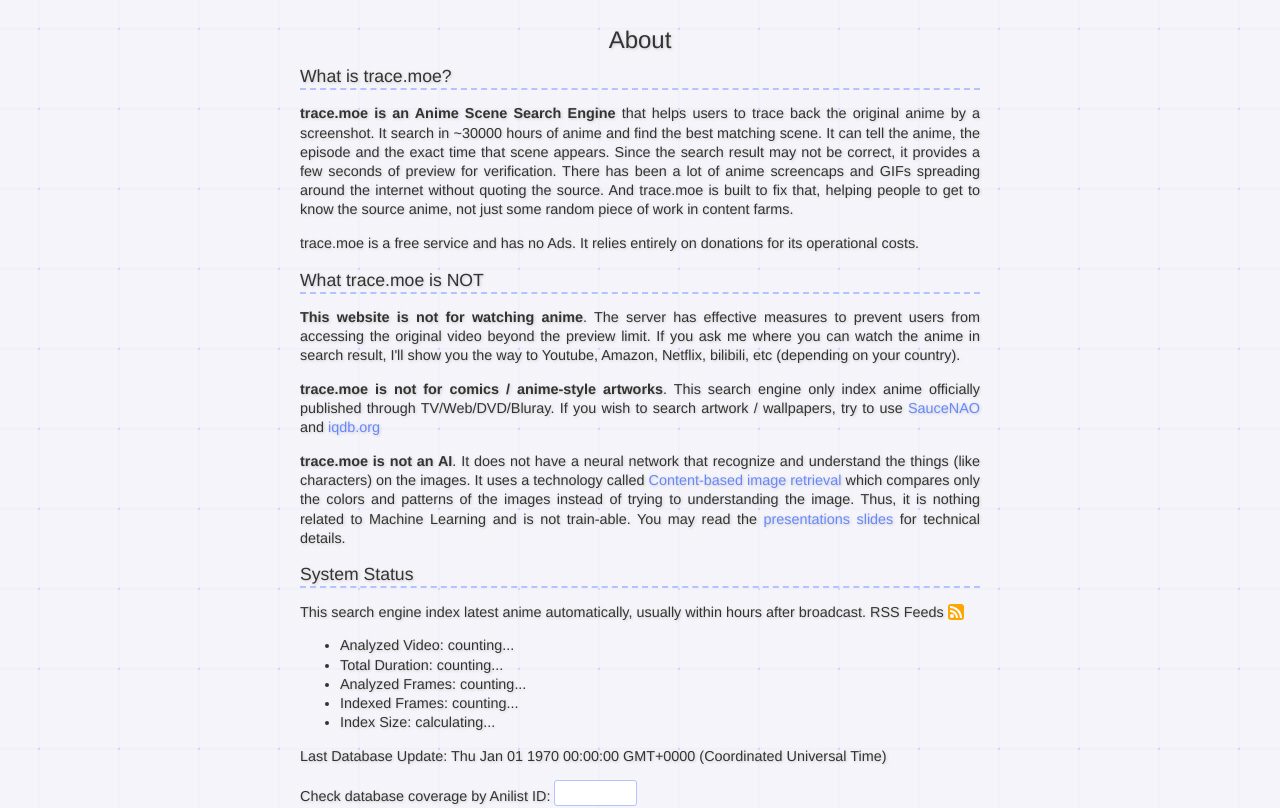
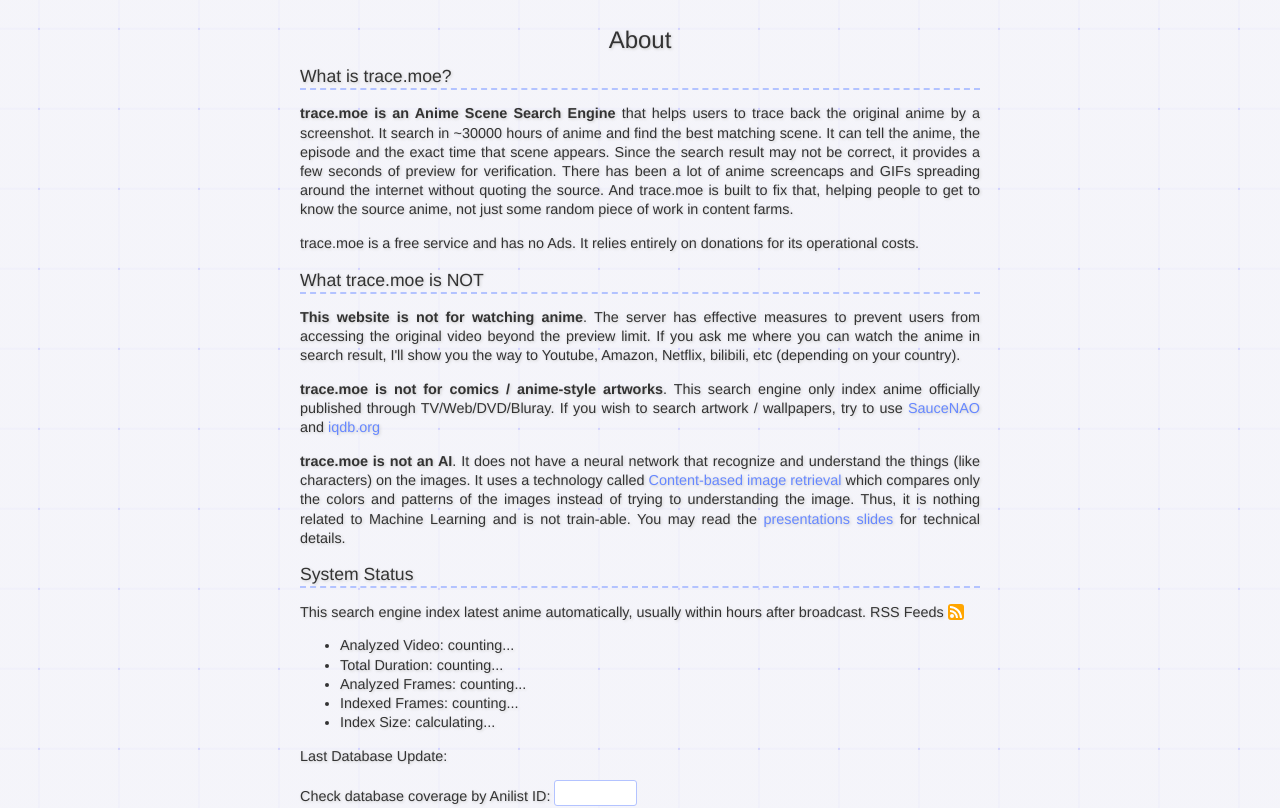
Before and after one commit to soruly/trace.moe-www, a Next.js app: page /about in a window 1280 px wide. Shown: the top 808 px of the page. Built offline with nearby package versions, Linux system fonts and the light colour scheme; no server answers.

Commit message:
Fix react error

```diff
--- a/pages/about.js
+++ b/pages/about.js
@@ -82,7 +82,7 @@
 const About = () => {
   const [message, setMessage] = useState("");
   const [{ lastModified, numDocs, totalSize }, setDatabaseStatus] = useState({
-    lastModified: new Date(0),
+    lastModified: null,
     numDocs: 0,
     totalSize: 0,
   });
@@ -462,7 +462,7 @@
               {totalSize ? `${(totalSize / 1000000000).toFixed(2)} GB` : "calculating..."}
             </li>
           </ul>
-          <p>Last Database Update: {lastModified.toString()}</p>
+          <p>Last Database Update: {lastModified ? lastModified.toString() : ""}</p>
           <p>
             Check database coverage by Anilist ID:{" "}
             <input
```
